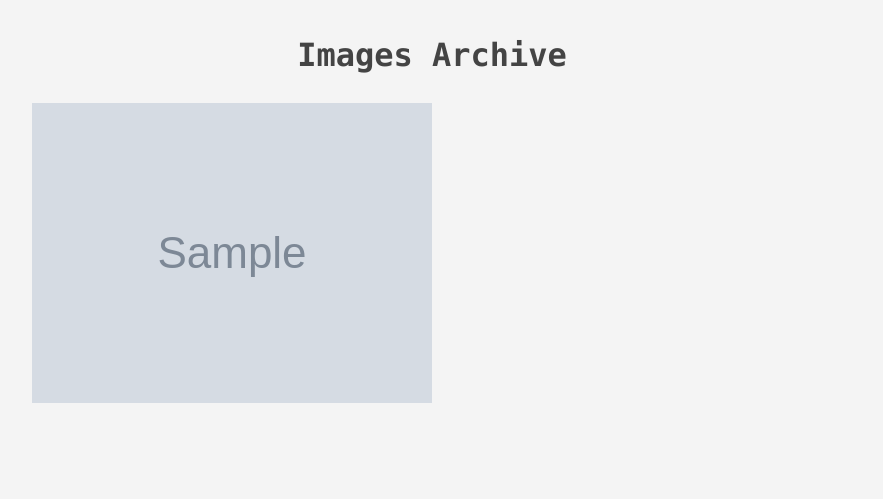
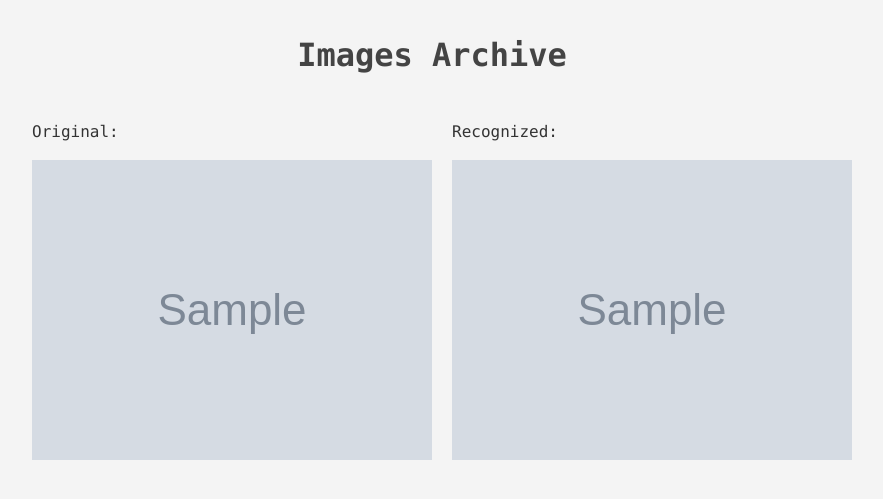
Before and after one commit to software-students-fall2023/5-final-project-jungle-gap, a Flask app: page /archive in a window 1280 px wide. Shown: the part 96-595 px from the top of the page, without its empty margins (208-1091 px from the left). Run offline with Flask 3, Linux system fonts and the light colour scheme; the visitor is signed in with stand-in values (Sample User, id 1); grey boxes marked "Sample" are stand-in pictures; a database or web service that is not in the repository returns one stand-in record (values such as "Sample title").

Commit message:
views for two set of iamges

```diff
--- a/docker-compose.yaml
+++ b/docker-compose.yaml
@@ -26,6 +26,7 @@ services:
     volumes:
       - ./machine-learning-client:/usr/src/app
       - ./machine-learning-client/images_files:/images_files
+      - ./machine-learning-client/edited_images_files:/edited_images_files
     ports:
       - "7001:5000"
     depends_on:
--- a/web-app/static/styles.css
+++ b/web-app/static/styles.css
@@ -281,3 +281,8 @@ nav form button:hover {
 .signout-btn:hover {
   /* background-color: rgb(21, 94, 117); */
 }
+
+.archive-entry-container{
+  display: flex;
+  gap: 20px;
+}
--- a/web-app/templates/archive.html
+++ b/web-app/templates/archive.html
@@ -4,9 +4,17 @@
 <div class="archive-container">
   <h1>Images Archive</h1>
   {% for image in images %}
-  <div class="image-container">
-    <image src= "{{server_url}}:7001//edited-image/{{image.filename}}">
+  <div class="archive-entry-container">
+    <div>
+      <p>Original:</p>
+      <image src="{{server_url}}:7001/image/{{image.filename}}">
+    </div>
+    <div>
+      <p>Recognized:</p>
+      <image src="{{server_url}}:7001/edited-image/{{image.filename}}">
+    </div>
   </div>
+  <br>
   {% endfor %}
 </div>
 {% endblock %}
```
Also changed, not shown: machine-learning-client/app.py (+4 -5 lines), machine-learning-client/edited_images_files/05cfc18f618c43189b2774c35bd76b72_temp.png (added), machine-learning-client/images_files/05cfc18f618c43189b2774c35bd76b72_temp.png (added), web-app/images_files/05cfc18f618c43189b2774c35bd76b72_temp.png (added).
